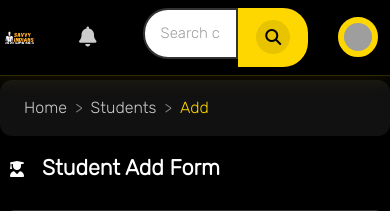
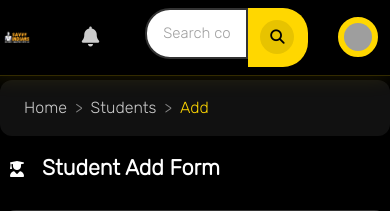
Before and after one commit to priyanshu705/Savvyindians-LMS-portal, a Django app: page /accounts/student/add/ in a window 390 px wide. Shown: the top 211 px of the page. Run offline with Django 3.2, Linux system fonts and the light colour scheme; the visitor is signed in with stand-in values (Sample User, id 1); data that the repository does not hold is empty; parts of the project's set-up code (start-up, migrations or seed data) failed here and were passed over; some libraries are stand-ins or nearby versions; grey boxes are pictures that could not be loaded.

Commit message:
Fix search bar styling and improve responsive design

```diff
--- a/templates/navbar.html
+++ b/templates/navbar.html
@@ -111,22 +111,32 @@
 .form-header {
 	position: relative;
 	flex: 0.8;
-	max-width: 600px;
+	max-width: 500px;
+	display: flex;
+	margin: 0 auto;
 }
 
 .form-header input {
-	border: 2px solid #e2e8f0;
+	border: 2px solid rgba(255, 215, 0, 0.3);
 	border-radius: 25px 0 0 25px;
 	padding: 0.75rem 1.25rem;
-	font-size: 0.95rem;
+	font-size: 0.9rem;
 	transition: all 0.3s ease;
-	background: rgba(255, 255, 255, 0.9);
+	background: rgba(17, 17, 17, 0.9);
+	color: #ffffff;
+	flex: 1;
+	min-width: 0;
+}
+
+.form-header input::placeholder {
+	color: #888888;
 }
 
 .form-header input:focus {
 	border-color: #ffd700;
 	box-shadow: 0 0 0 3px rgba(255, 215, 0, 0.1);
-	background: white;
+	background: #1a1a1a;
+	outline: none;
 }
 
 .form-header button {
@@ -137,6 +147,8 @@
 	color: #000000;
 	transition: all 0.3s ease;
 	font-weight: 600;
+	border-left: none;
+	flex-shrink: 0;
 }
 
 .form-header button:hover {
@@ -285,19 +297,36 @@
 }
 
 /* Responsive Design */
+@media (max-width: 992px) {
+	.main-nav-menu {
+		display: none;
+	}
+
+	.form-header {
+		max-width: 400px;
+		flex: 1;
+		margin: 0 1rem;
+	}
+}
+
 @media (max-width: 768px) {
 	.form-header {
 		flex: 1;
-		margin: 0 1rem;
+		margin: 0 0.5rem;
+		max-width: none;
 	}
 
 	.form-header input {
-		font-size: 0.9rem;
+		font-size: 0.85rem;
 		padding: 0.6rem 1rem;
 	}
 
 	.form-header button {
 		padding: 0.6rem 1rem;
+	}
+
+	.form-header button i {
+		font-size: 0.9rem;
 	}
 
 	.auth-buttons {
@@ -309,6 +338,26 @@
 	.register-nav-btn {
 		font-size: 0.8rem;
 		padding: 0.4rem 1rem;
+		white-space: nowrap;
+	}
+
+	.navbar-brand-logo img {
+		height: 30px;
+	}
+}
+
+@media (max-width: 576px) {
+	.form-header input {
+		font-size: 0.8rem;
+		padding: 0.5rem 0.75rem;
+	}
+
+	.form-header button {
+		padding: 0.5rem 0.75rem;
+	}
+
+	#top-navbar .nav-wrapper {
+		gap: 0.5rem;
 	}
 }
 </style>
```
